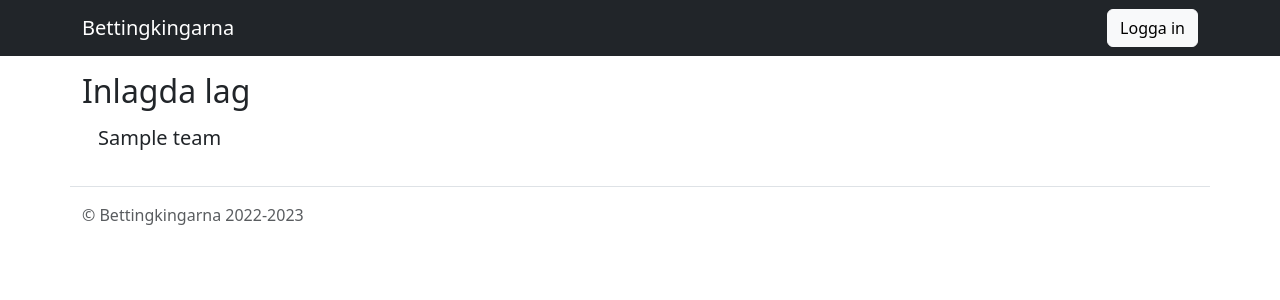
After one commit to petersson90/bettingkingarna, a Django app: page /betting/team/ in a window 1280 px wide. The commit adds this page. Shown: the top 300 px of the page. Run offline with Django 4.2, Linux system fonts and the light colour scheme; tables that the repository leaves empty hold one stand-in row (values such as "Sample post").

Commit message:
Added view for all teams

```diff
--- a/betting/templates/betting/base.html
+++ b/betting/templates/betting/base.html
@@ -21,6 +21,7 @@
                 <div class="collapse navbar-collapse" id="navbarNav">
                     <ul class="navbar-nav me-auto">
                         {% if request.user.is_authenticated %}
+                        <li class="nav-item"><a class="nav-link" href="{% url 'betting:list-team' %}">Visa lag</a></li>
                         {% if perms.betting.add_team %}<li class="nav-item"><a class="nav-link" href="{% url 'betting:create-team' %}">Skapa lag</a></li>{% endif %}
                         {% if perms.betting.add_game %}<li class="nav-item"><a class="nav-link" href="{% url 'betting:create-game' %}">Skapa match</a></li>{% endif %}
                         {% endif %}
--- /dev/null
+++ b/betting/templates/betting/team_list.html
@@ -0,0 +1,19 @@
+{% extends "betting/base.html" %}
+{% load static %}
+
+{% block content %}
+<h2>Inlagda lag</h2>
+<section class="team-list">
+    {% if team_list %}
+    <div class="list-group list-group-flush">
+        {% for team in team_list %}
+        <a href="{% url 'betting:update-team' team.id %}" class="list-group-item list-group-item-action">
+            <h5 class="mb-1">{{ team }}</h5>
+        </a>
+        {% endfor %}
+    </div>
+    {% else %}
+        <p>Inga lag inlagda.</p>
+    {% endif %}
+</section>
+{% endblock content %}
--- a/betting/urls.py
+++ b/betting/urls.py
@@ -7,6 +7,7 @@ urlpatterns = [
     path('login/', views.loginPage, name='login'),
     path('logout/', views.logoutUser, name='logout'),
     path('', views.gameList, name='index'),
+    path('team/', views.teamList, name='list-team'),
     path('team/create/', views.createTeam, name='create-team'),
     path('team/<int:pk>/update/', views.updateTeam, name='update-team'),
     path('game/create/', views.createGame, name='create-game'),
--- a/betting/views.py
+++ b/betting/views.py
@@ -3,7 +3,6 @@ from django.contrib.auth import authenticate, login, logout
 from django.contrib.auth.decorators import login_required, permission_required
 from django.http import HttpResponse
 from django.shortcuts import render, redirect
-from django.views import generic
 from .models import Team, Game, Bet
 from accounts.models import CustomUser
 from .forms import TeamForm, GameForm, BetForm
@@ -38,6 +37,15 @@ def loginPage(request):
 def logoutUser(request):
     logout(request)
     return redirect('betting:index')
+
+
+def teamList(request):
+    context = {
+        'team_list': Team.objects.all(),
+    }
+
+    return render(request, 'betting/team_list.html', context)
+
 
 def gameList(request):
     context = {
```
